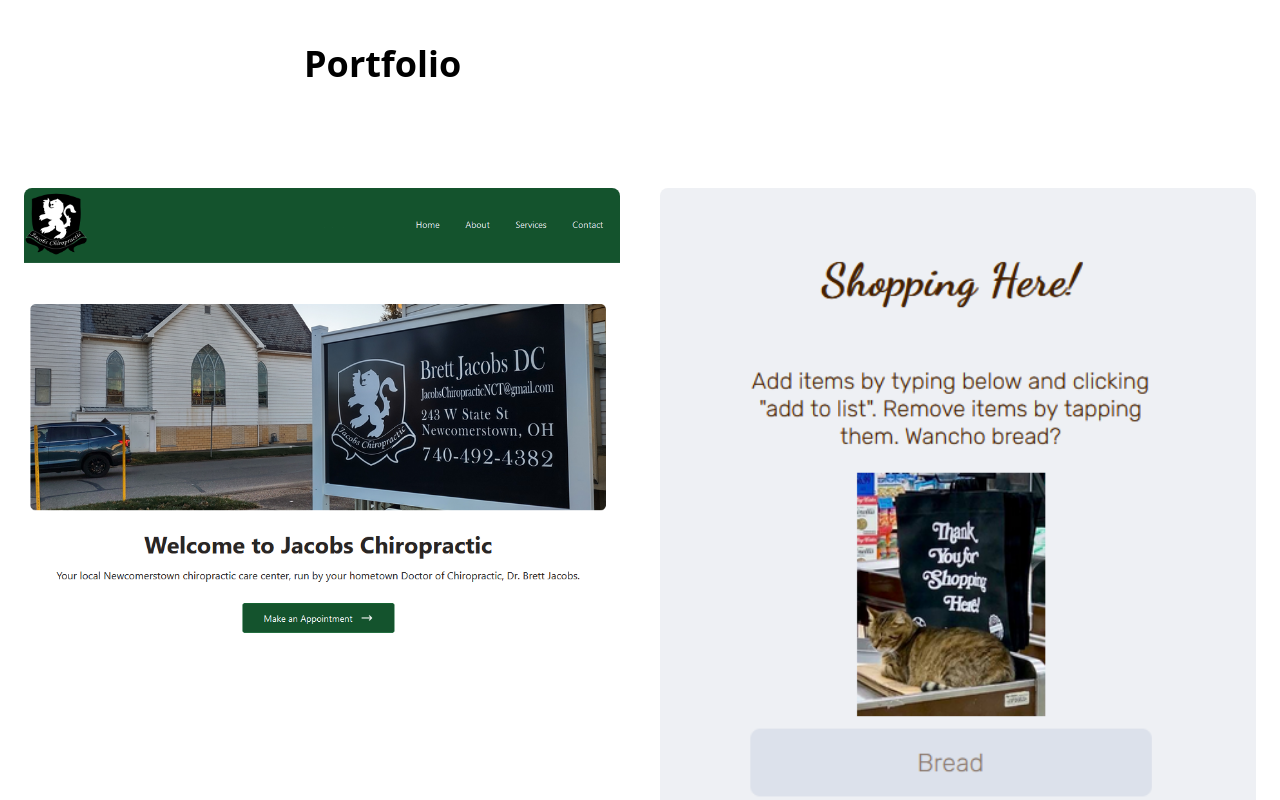
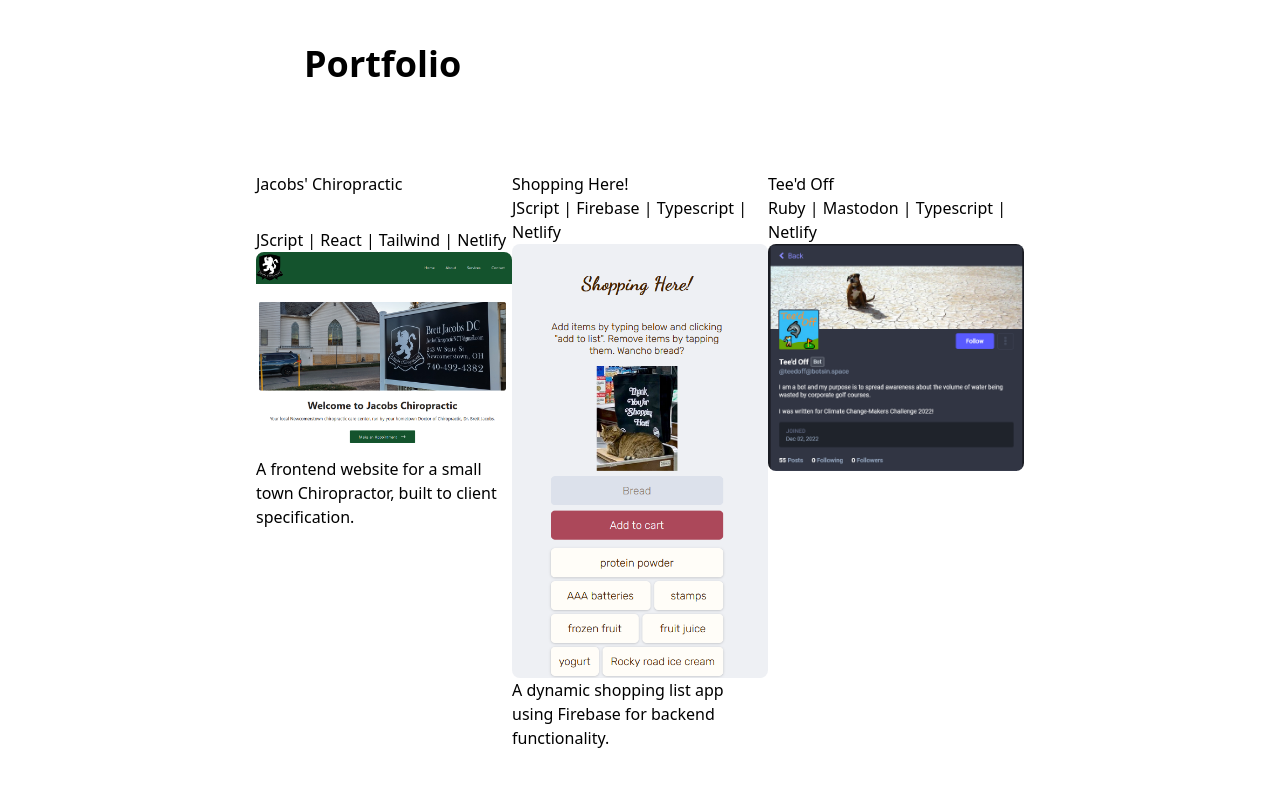
Before and after one commit to friedmanalexg/blog-nextjs-13, a Next.js app: page / in a window 1280 px wide. Shown: the part 400-1200 px from the top of the page. Built offline with nearby package versions, Linux system fonts and the light colour scheme.

Commit message:
portfolio card rendering, might need to refac

```diff
--- a/app/components/Portfolio.tsx
+++ b/app/components/Portfolio.tsx
@@ -1,5 +1,7 @@
 import React from 'react';
 import Image from 'next/image';
+import { FaGithub, FaLink } from 'react-icons/fa';
+import Link from 'next/link';
 
 
 const Portfolio = () => {
@@ -9,35 +11,47 @@
             <h2 className='text-4xl font-bold dark:text-white/90'>Portfolio</h2>
             <p className='text-white'>Here is a sampling of my software development work.</p>
         </section>
-        <section className='py-10'>
-        <div className="flex flex-col gap-10 py-10 lg:flex-row lg:flex-wrap">
-            <div className="basis-1/3 flex-1 ">
+        <section className='py-10 mt-6 mx-auto max-w-3xl'>
+        <div className="flex justify-between">
+            <div className="basis-1/3 flex-1">
+              <h3>Jacobs' Chiropractic</h3>
+              <Link className="text-white/90 hover:text-white" href="https://github.com/friedmanalexg/">
+                    <FaGithub />
+              </Link>
+              <Link className="text-white/90 hover:text-white" href="https://jacobs-chiro.netlify.app/">
+                    <FaLink />
+              </Link>
+              <p>JScript | React | Tailwind | Netlify</p>
+
               <Image
                 className="rounded-lg object-cover"
                 alt='Jacobs Chiropractic website'
-                width={200}
-                height={200}
-                layout="responsive"
+                width={300}
+                height={300}
                 src={"/images/jacobschiro.png"}
               />
+              <p>A frontend website for a small town Chiropractor, built to client specification.</p>
             </div>
             <div className="basis-1/3 flex-1">
+              <h3>Shopping Here!</h3>
+              <p>JScript | Firebase | Typescript | Netlify</p>
               <Image
                 className="rounded-lg object-cover"
                 alt='Shopping Here! webapp screenie'
-                width={200}
-                height={200}
-                layout="responsive"
+                width={300}
+                height={300}
                 src={"/images/shoppinghere.png"}
               />
+              <p>A dynamic shopping list app using Firebase for backend functionality.</p>
             </div>
             <div className="basis-1/3 flex-1">
+              <h3>Tee'd Off</h3>
+              <p>Ruby | Mastodon | Typescript | Netlify</p>
               <Image
                 className="rounded-lg object-cover"
                 alt='Teed off mastodon screenshot'
-                width={100}
-                height={200}
-                layout="responsive"
+                width={300}
+                height={300}
                 src={"/images/teedoff.png"}
               />
             </div>
```
